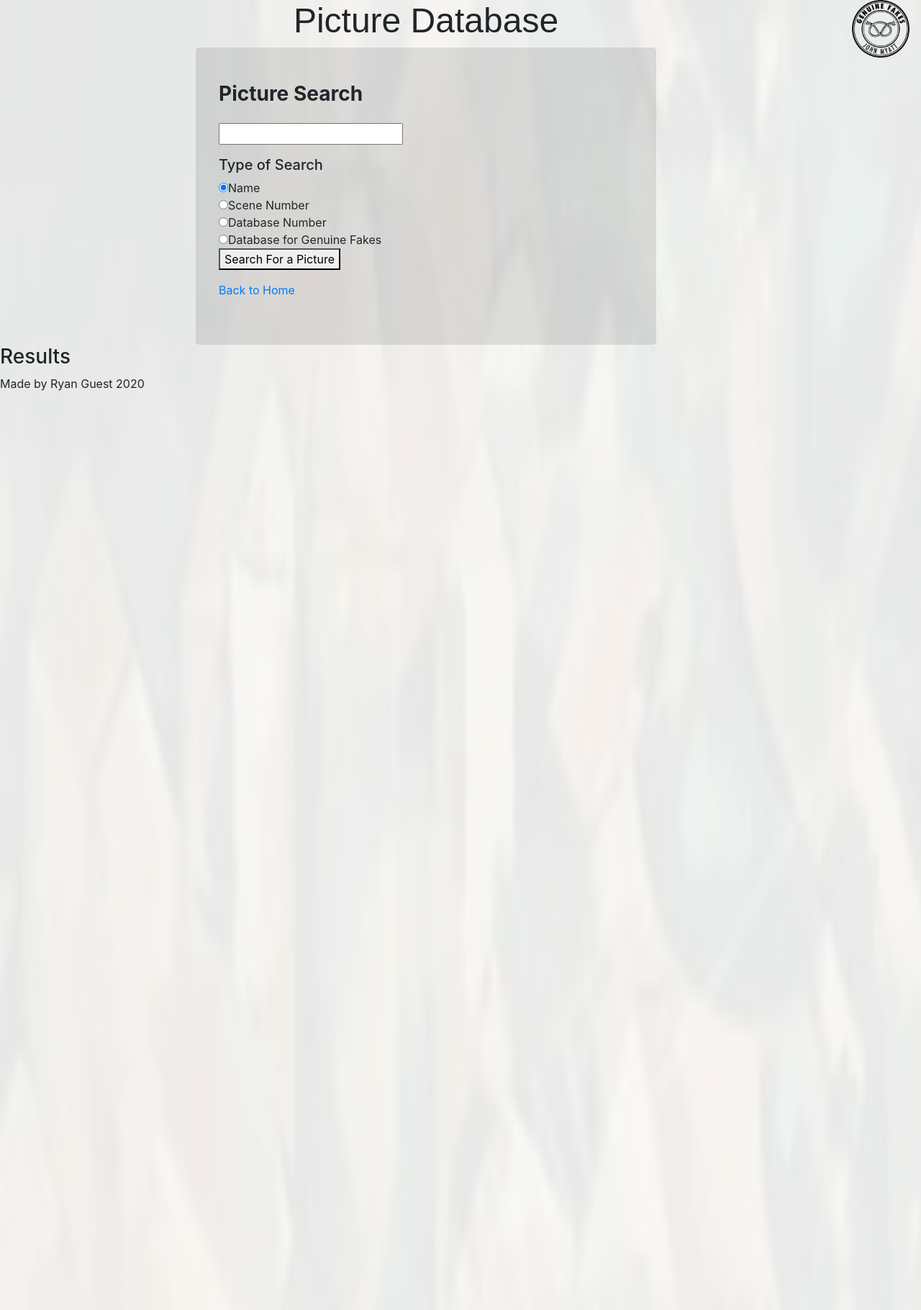
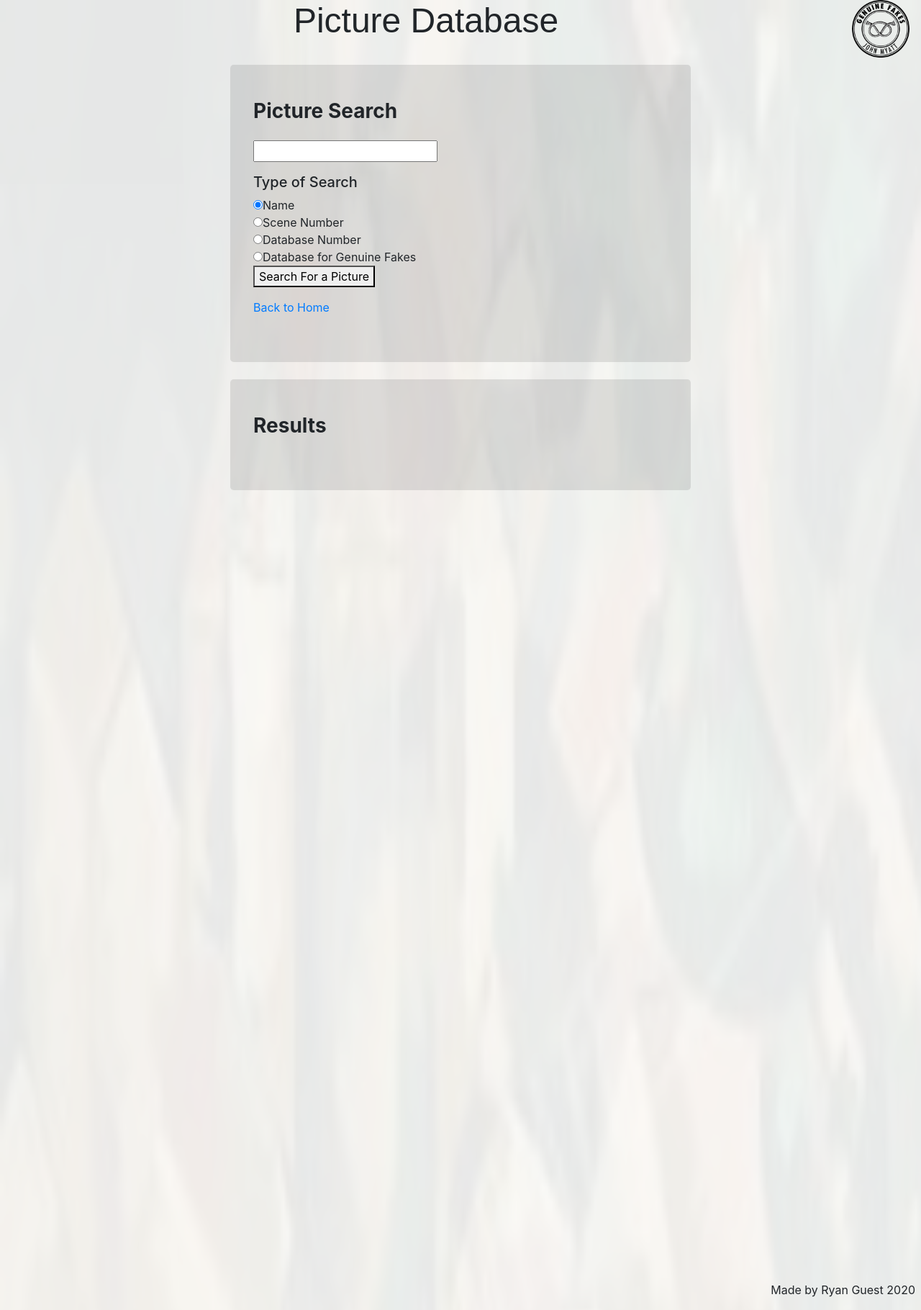
Before and after one commit to rguest20/gfdatabase, a PHP site: page /search.php in a window 1280 px wide. Shown: the whole page at 72% size. Run offline with PHP 8.4, Linux system fonts and the light colour scheme; data that the repository does not hold is empty.

Commit message:
Styling fixed

```diff
--- a/confirm.php
+++ b/confirm.php
@@ -57,6 +57,7 @@ mysqli_close($conn);
   <div class="title">
     <h1 class="maintitle">Picture Database<h1>
   </div>
+    <br>
     <div class="forms jumbotron">
       <h3>Database Updated</h3>
       <p> Your picture has been uploaded and information updated in the database.  You will be redirected to the homepage in 5 seconds or click <a href="index.php">here</a> to go back now.
--- a/index.php
+++ b/index.php
@@ -38,6 +38,7 @@ mysqli_close($conn);
   <div class="title">
     <h1 class="maintitle">Picture Database<h1>
   </div>
+    <br>
     <div class="forms jumbotron">
       <h3>Picture Search</h3>
       <form class="picturesearch" action="search.php" method="post">
--- a/search.php
+++ b/search.php
@@ -40,6 +40,7 @@ mysqli_close($conn);
   <link rel="stylesheet" href="https://stackpath.bootstrapcdn.com/bootstrap/4.5.2/css/bootstrap.min.css" integrity="sha384-JcKb8q3iqJ61gNV9KGb8thSsNjpSL0n8PARn9HuZOnIxN0hoP+VmmDGMN5t9UJ0Z" crossorigin="anonymous">
   <link rel="stylesheet" href="style.css">
 </head>
+
 <body>
   <div id="carouselbackdrop" onload="carouseltimer()" class="carousel slide" data-ride="carousel">
     <div class="carousel-inner">
@@ -55,26 +56,28 @@ mysqli_close($conn);
     </div>
   </div>
   <div class="nav">
-    <img src = "image001.png" alt="Error"></img>
+    <img src="image001.png" alt="Error"></img>
   </div>
   <div class="title">
     <h1 class="maintitle">Picture Database<h1>
   </div>
+  <br>
   <div class="forms jumbotron">
     <h3>Picture Search</h3>
     <form class="picturesearch" action="search.php" method="post">
       <input type=text class="query" name="value"> <br />
       <h5>Type of Search</h5>
-          <input type = 'radio' name="querytype" value="name" checked>Name</input><br>
-          <input type = 'radio' name="querytype" value="scene">Scene Number</input><br>
-          <input type = 'radio' name="querytype" value="databasenumber">Database Number</input><br>
-          <input type = 'radio' name="querytype" value="gfdatabase">Database for Genuine Fakes</input><br>
+      <input type='radio' name="querytype" value="name" checked>Name</input><br>
+      <input type='radio' name="querytype" value="scene">Scene Number</input><br>
+      <input type='radio' name="querytype" value="databasenumber">Database Number</input><br>
+      <input type='radio' name="querytype" value="gfdatabase">Database for Genuine Fakes</input><br>
       <button>Search For a Picture</button>
     </form>
-      <a href = "index.php">Back to Home</a>
+    <a href="index.php">Back to Home</a>
   </div>
+  <br>
+  <div class="forms jumbotron">
     <h3>Results</h3>
-    <img src = ""
     <?php
     foreach ($results as $x=>$y) {
         echo "<hr>";
@@ -83,6 +86,7 @@ mysqli_close($conn);
         echo '<img src = "./uploads/'. $y["picture_file_name"] . '" height = "200" width = "200">';
     }
     ?>
+  </div>
   <div class="footer2">
     <p>Made by Ryan Guest 2020</p>
   </div>
@@ -91,10 +95,11 @@ mysqli_close($conn);
 <script src="https://cdn.jsdelivr.net/npm/popper.js@1.16.1/dist/umd/popper.min.js" integrity="sha384-9/reFTGAW83EW2RDu2S0VKaIzap3H66lZH81PoYlFhbGU+6BZp6G7niu735Sk7lN" crossorigin="anonymous"></script>
 <script src="https://stackpath.bootstrapcdn.com/bootstrap/4.5.2/js/bootstrap.min.js" integrity="sha384-B4gt1jrGC7Jh4AgTPSdUtOBvfO8shuf57BaghqFfPlYxofvL8/KUEfYiJOMMV+rV" crossorigin="anonymous"></script>
 <script>
-function carouseltimer(){
+  function carouseltimer() {
     $('#carouselbackdrop').carousel({
       interval: 2000
     })
   }
 </script>
+
 </html>
--- a/upload.php
+++ b/upload.php
@@ -42,6 +42,7 @@ mysqli_close($conn);
   <div class="title">
     <h1 class="maintitle">Picture Database<h1>
   </div>
+    <br>
     <div class="forms jumbotron">
       <h3>More information</h3>
       <h5>Upload Status</h5>
```
Lines whose indentation alone changed are shown as unchanged.
